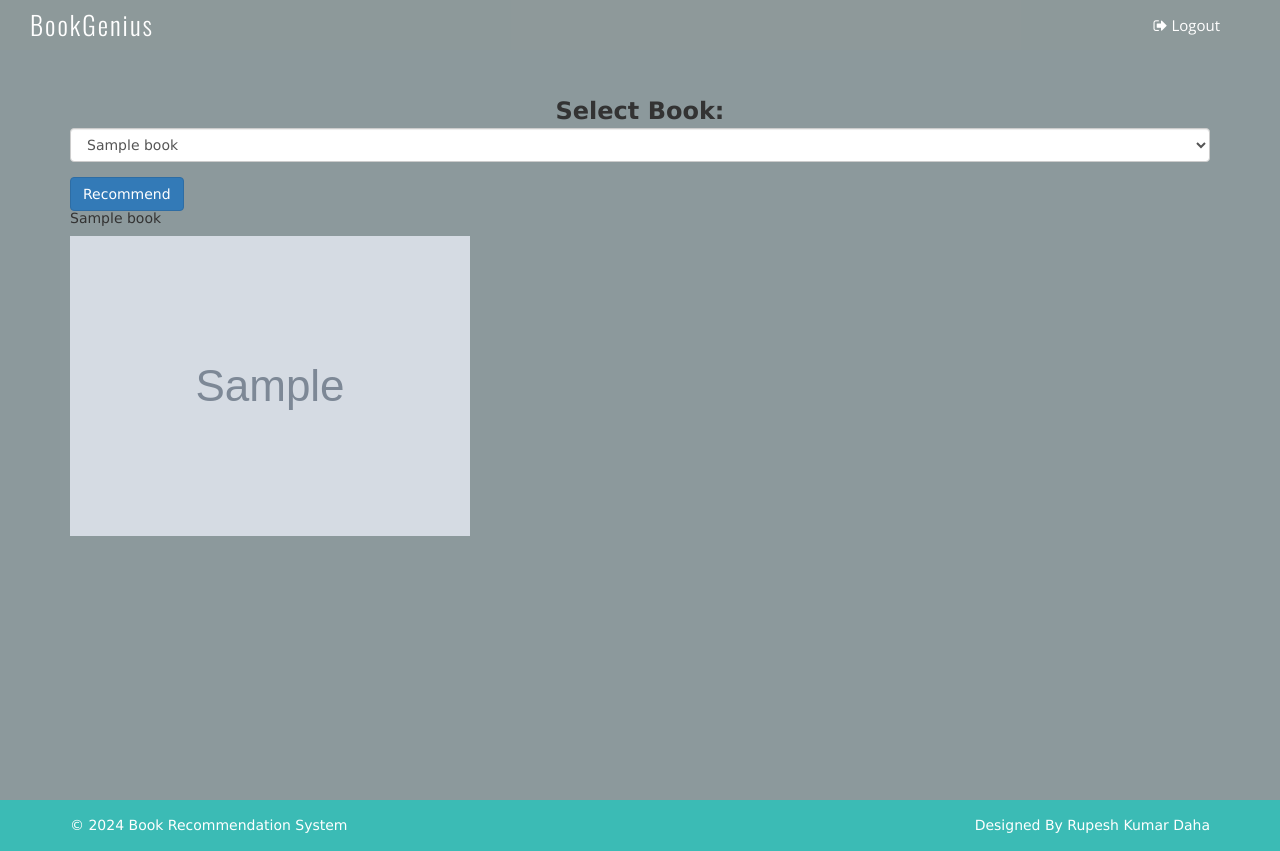
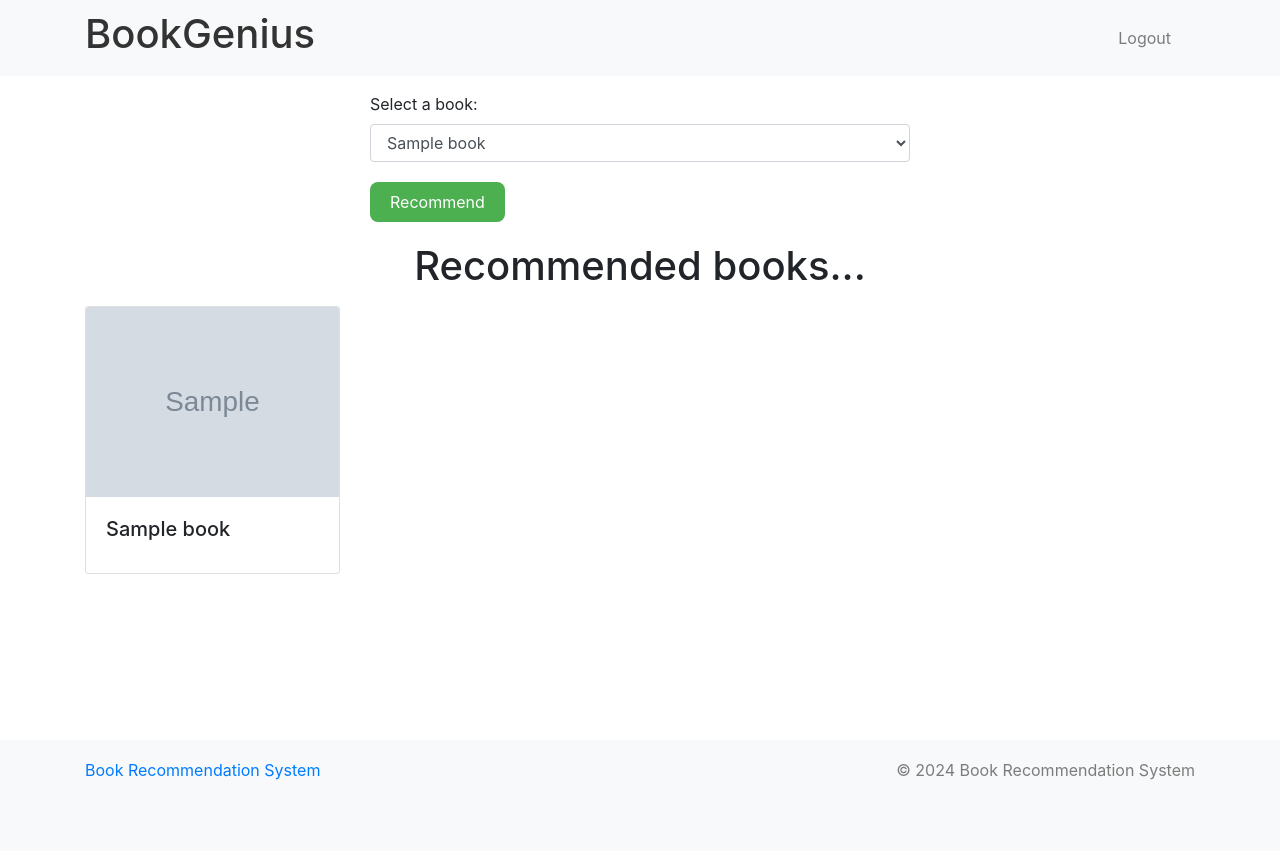
Before and after one commit to daharupesh/book_recomendation, a Django app: template templates/pages/mainpage.html in a window 1280 px wide. After the commit the page ends 780 px from the top, so only its background shows below. Run offline with Django 5.2, Linux system fonts and the light colour scheme; the template is opened without the code that fills it: most values are stand-ins (such as "Sample title", 1, 10 or a date in 2020); grey boxes marked "Sample" are stand-in pictures; parts of the project's set-up code (start-up, migrations or seed data) failed here and were passed over; some libraries are stand-ins or nearby versions.

Commit message:
First commit

```diff
--- a/mainsystem/urls.py
+++ b/mainsystem/urls.py
@@ -2,8 +2,7 @@ from django.contrib import admin
 from django.urls import path , include
 from .import views
 urlpatterns = [
-    # path('mainpage/', views.mainPage , name = "mainPage"),
-    # path('signout/', views.signout , name = "signout"),
+
     path('mainpage/', views.index ,name= "index" ),
 
 
--- a/templates/pages/mainpage.html
+++ b/templates/pages/mainpage.html
@@ -1,94 +1,135 @@
-{% load static %}
-{% load custom_filters %}
 <!DOCTYPE html>
 <html lang="en-us">
 <head>
     <title>Book Recommendation System</title>
-
     <!-- meta -->
     <meta charset="utf-8">
     <meta name="viewport" content="width=device-width, initial-scale=1">
 
     <!-- stylesheet -->
-    <link rel="stylesheet" href="{% static 'css/bootstrap.min.css' %}">
-    <link rel="stylesheet" href="{% static 'css/font-awesome.min.css' %}">
-    <link rel="stylesheet" href="{% static 'css/main.css' %}">
+    <link rel="stylesheet" href="https://stackpath.bootstrapcdn.com/bootstrap/4.5.2/css/bootstrap.min.css">
 
-    <link href='http://fonts.googleapis.com/css?family=Oswald:300,400' rel='stylesheet'>
-    <link href='http://fonts.googleapis.com/css?family=Open+Sans' rel='stylesheet' type='text/css'>
+    <style>
+        /* Add custom CSS here if needed */
+        .book-card {
+            margin-bottom: 10px;
+        }
+        .btn-recommend {
+            background-color: #4CAF50; /* Green */
+            border: none;
+            color: white;
+            padding: 8px 20px; /* Reduced button padding */
+            text-align: center;
+            text-decoration: none;
+            display: inline-block;
+            font-size: 16px;
+            margin: 4px 0; /* Reduced button margin */
+            cursor: pointer;
+            border-radius: 8px;
+        }
+        /* Strict navbar at the bottom */
+        .navbar-bottom {
+            position: fixed;
+            bottom: 0;
+            width: 100%;
+            background-color: #f8f9fa;
+            padding: 10px 0;
+            z-index: 1000; /* Ensure navbar is above other content */
+        }
+        .navbar-brand-bottom {
+            margin-right: 50px; /* Adjust brand margin for centering */
+        }
+    </style>
 </head>
 <body>
-    <div class="content-block" id="header1">
-        <div id="overlay-1">
-            <header id="site-header" class="clearfix">
-                <div class="pull-left">
-                    <h1><a href="">BookGenius</a></h1>
+    <!-- Selection field and recommendation button -->
+    <header id="site-header" class="clearfix" style="background-color: #f8f9fa; padding: 10px;">
+        <div class="container">
+            <div class="row">
+                <div class="col-md-6">
+                    <h1 style="margin: 0;"><a href="#" style="text-decoration: none; color: #333;">BookGenius</a></h1>
                 </div>
-                <div class="pull-right">
-                    <nav class="navbar site-nav" role="navigation">
-                        <div class="navbar-header">
-                            <button type="button" class="navbar-toggle" data-toggle="collapse" data-target="#bs-example-navbar-collapse-1">
-                                <i class="fa fa-bars fa-2x"></i>
-                            </button>
-                        </div>
-
+                <div class="col-md-6">
+                    <nav class="navbar navbar-expand-lg navbar-light" role="navigation">
+                        <button class="navbar-toggler" type="button" data-toggle="collapse" data-target="#bs-example-navbar-collapse-1">
+                            <span class="navbar-toggler-icon"></span>
+                        </button>
                         <div class="collapse navbar-collapse" id="bs-example-navbar-collapse-1">
-                            <ul class="nav navbar-nav">
-                                <li><a href="/signout/"><i class="fa fa-sign-out"></i> Logout</a></li>
+                            <ul class="navbar-nav ml-auto">
+                                <li class="nav-item">
+                                    <a class="nav-link" href="/signout/"><i class="fa fa-sign-out"></i> Logout</a>
+                                </li>
                             </ul>
                         </div>
                     </nav>
                 </div>
-            </header>
+            </div>
+        </div>
+    </header>
 
-            <div class="container mt-5">
-                <form method="post" >
+    <!-- Selection field and recommendation button -->
+    <div class="container mt-3">
+        <div class="row justify-content-center">
+            <div class="col-md-6">
+                <form method="post">
                     {% csrf_token %}
-                    <div class="form-group search-bar-container text-center">
-                        <label for="book_name" style="font-size: 24px; margin-top :100px">Select Book:</label>
-                        <select class="form-control" id="book_name" name="book_name">
+                    <div class="form-group">
+                        <label for="bookSelection">Select a book:</label>
+                        <select class="form-control" id="bookSelection" name="book_name">
+                            <!-- Options populated dynamically -->
                             {% for book in book_names %}
-                            <option value="{{ book }}">{{ book }}</option>
+                            <option>{{ book }}</option>
                             {% endfor %}
                         </select>
                     </div>
-                    <button type="submit" class="btn btn-primary">Recommend</button>
+                    <button type="submit" class="btn btn-primary btn-recommend">Recommend</button>
                 </form>
+            </div>
+        </div>
+    </div>
 
-                {% if recommended_books %}
-                <div class="row mt-5">
-                    {% for book in recommended_books %}
-                    <div class="col-md-2">
-                        <h5>{{ book }}</h5>
-                        <img src="{{ poster_url|get_item:book }}" alt="{{ book }}" class="img-fluid">
+    <div class="container mt-3">
+        <h1 style="text-align: center;">Recommended books...</h1>
+    </div>
+
+    <!-- Book recommendations -->
+    <div class="container mt-3">
+        <div class="row">
+            <!-- Fetch book recommendations dynamically -->
+            {% if book_data %}
+                {% for book, poster_url in book_data.items %}
+                <div class="col-md-3">
+                    <div class="card book-card">
+                        <img src="{{ poster_url }}" alt="{{ book }}" class="card-img-top">
+                        <div class="card-body">
+                            <h5 class="card-title">{{ book }}</h5>
+                        </div>
                     </div>
-                    {% endfor %}
                 </div>
-                {% else %}
-                <div class="alert alert-info mt-3" role="alert">
+                {% endfor %}
+            {% else %}
+            <div class="col-md-12">
+                <div class="alert alert-info" role="alert">
                     No books found for the selected book.
                 </div>
-                {% endif %}
             </div>
-
+            {% endif %}
+        </div>
     </div>
 
-    <footer id="site-footer">
+    <!-- Strict navbar at the bottom -->
+    <nav class="navbar navbar-bottom navbar-light" style="background-color: #f8f9fa;">
         <div class="container">
-            <div class="row">
-                <div class="col-sm-6">
-                    <div class="copyright">&copy; 2024 Book Recommendation System</div>
-                </div>
-                <div class="col-sm-6">
-                    <div class="designed-by">Designed By <a href="http://themewagon.com/" target="_blank">Rupesh Kumar Daha</a></div>
-                </div>
-            </div>
+            <a class="navbar-brand-bottom" href="#">Book Recommendation System</a>
+            <span class="navbar-text">
+                &copy; 2024 Book Recommendation System
+            </span>
         </div>
-    </footer>
+    </nav>
 
-    <script src="{% static 'js/jquery-2.1.3.min.js' %}"></script>
-    <script src="{% static 'js/bootstrap.min.js' %}"></script>
-    <script src="{% static 'js/main.js' %}"></script>
-
+    <!-- JavaScript -->
+    <script src="https://code.jquery.com/jquery-3.5.1.slim.min.js"></script>
+    <script src="https://cdn.jsdelivr.net/npm/@popperjs/core@2.9.1/dist/umd/popper.min.js"></script>
+    <script src="https://stackpath.bootstrapcdn.com/bootstrap/4.5.2/js/bootstrap.min.js"></script>
 </body>
 </html>
```
Also changed, not shown: mainsystem/views.py (+26 -91 lines), templates/pages/index.html (deleted, +0 -84 lines), README.md (added), db.sqlite3, 4 other files.
